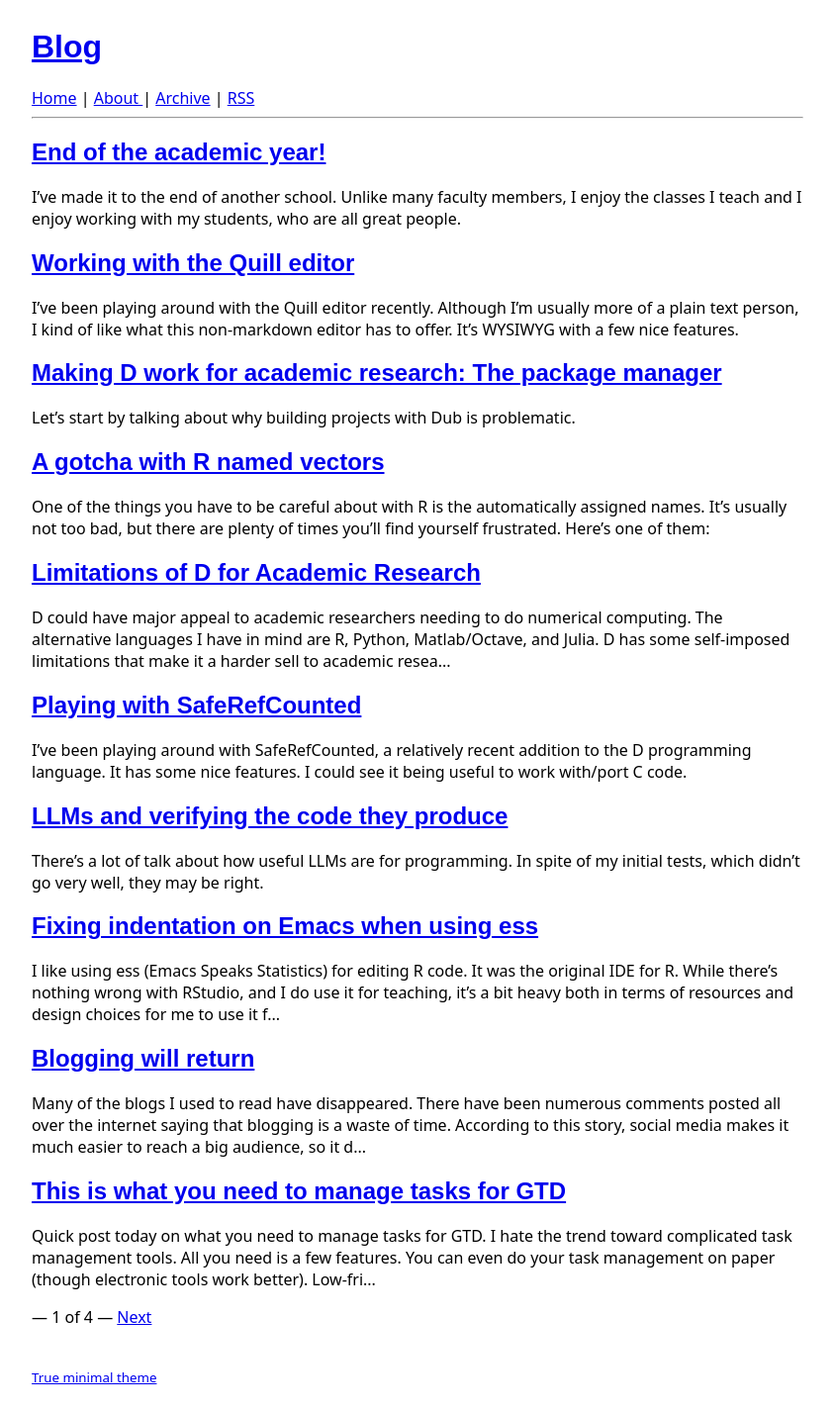
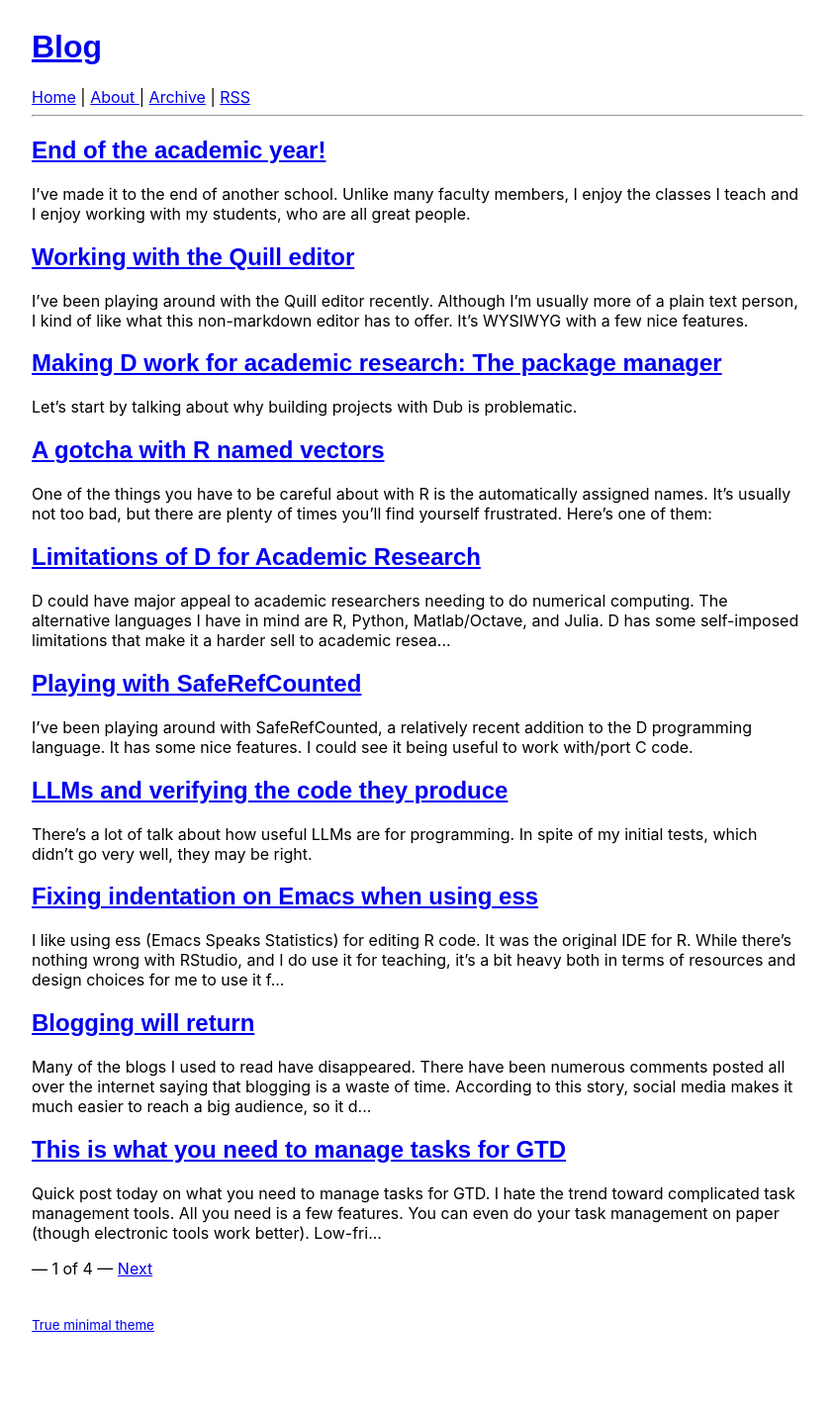
Before and after one commit to bachmeil/the-blog, a Jekyll site: the page built from index.html, in a window 1280 px wide. Shown: the whole page at 99% size, without its empty margins (218-1061 px from the left). Built offline with Jekyll 4.4.1, drawn with Linux system fonts in a browser that asks for light colours; the list of posts is cut into pages by our own code; after the commit the page ends 1372 px from its top, so only the background shows below that.

Commit message:
Update font-family to use browser fonts for each system

```diff
--- a/_layouts/default.html
+++ b/_layouts/default.html
@@ -16,7 +16,9 @@
             max-width: 780px;
             margin: auto;
             padding: 8px;
-            font-family: sans;
+            font-family: -apple-system, BlinkMacSystemFont, "Segoe UI", Roboto, Oxygen, Ubuntu, Cantarell,
+                "Fira Sans", "Droid Sans", "Helvetica Neue", Arial, sans-serif, "Apple Color Emoji",
+                "Segoe UI Emoji", "Segoe UI Symbol";
         }
 
         pre {
```
